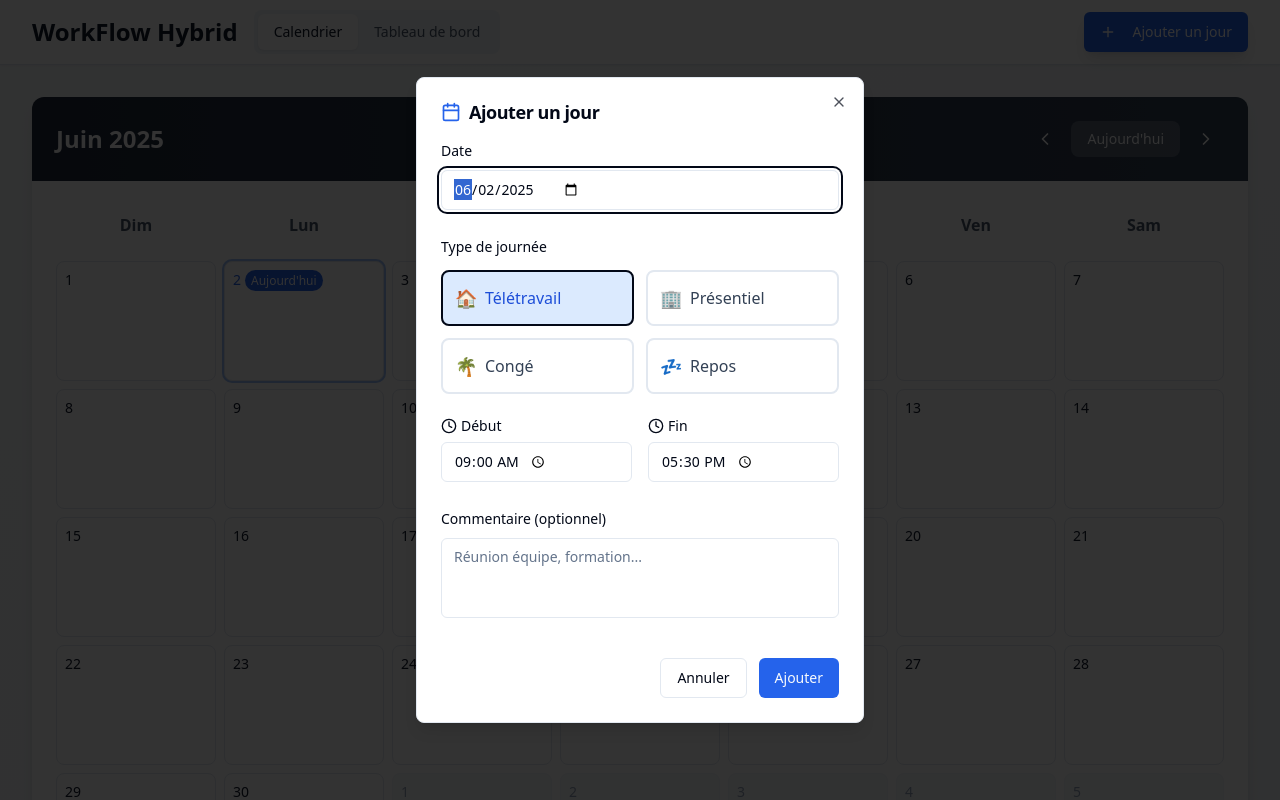
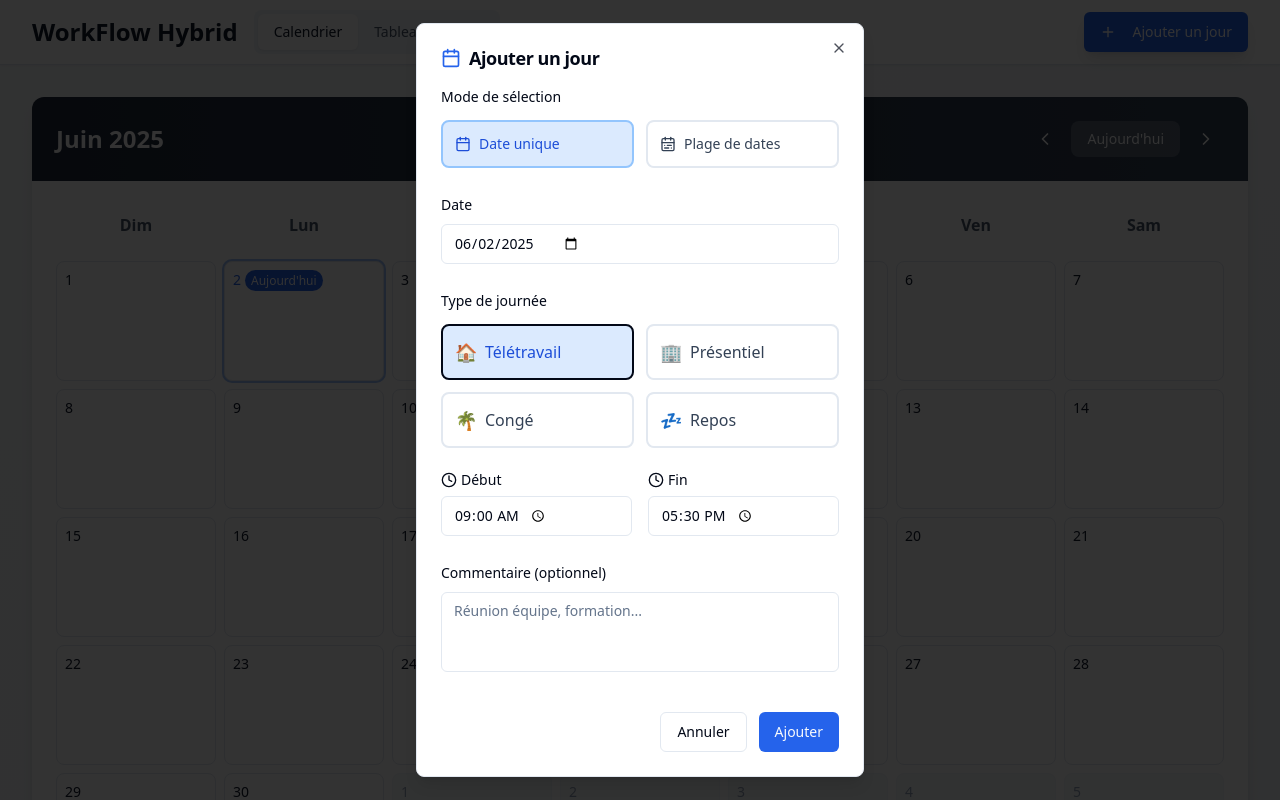
Before and after one commit to npeugenia/hybrid-schedule-sync, a React (Vite) app: page / in a window 1280 px wide. Both pictures are taken after a click on the button "Ajouter un jour". Shown: the top 800 px of the page. Built offline with nearby package versions, Linux system fonts and the light colour scheme.

Commit message:
Feat: Implement date range selection
Allow users to select a date range instead of single dates.

```diff
--- a/src/components/modals/AddEventModal.tsx
+++ b/src/components/modals/AddEventModal.tsx
@@ -6,12 +6,13 @@ import { Input } from '../ui/input';
 import { Label } from '../ui/label';
 import { Textarea } from '../ui/textarea';
 import { Event, EventType, eventTypeConfigs } from '../../types/Event';
-import { Calendar, Clock, Trash2 } from 'lucide-react';
+import { Calendar, Clock, Trash2, CalendarRange } from 'lucide-react';
 
 interface AddEventModalProps {
   isOpen: boolean;
   onClose: () => void;
   onSave: (event: Event | Omit<Event, 'id'>) => void;
+  onSaveMultiple?: (events: Omit<Event, 'id'>[]) => void;
   onDelete?: (eventId: string) => void;
   selectedDate: Date | null;
   editingEvent?: Event | null;
@@ -21,6 +22,7 @@ export const AddEventModal: React.FC<AddEventModalProps> = ({
   isOpen,
   onClose,
   onSave,
+  onSaveMultiple,
   onDelete,
   selectedDate,
   editingEvent
@@ -30,6 +32,8 @@ export const AddEventModal: React.FC<AddEventModalProps> = ({
   const [startTime, setStartTime] = useState('09:00');
   const [endTime, setEndTime] = useState('17:30');
   const [comment, setComment] = useState('');
+  const [isRangeMode, setIsRangeMode] = useState(false);
+  const [endDate, setEndDate] = useState('');
 
   useEffect(() => {
     if (isOpen) {
@@ -39,19 +43,62 @@ export const AddEventModal: React.FC<AddEventModalProps> = ({
         setStartTime(editingEvent.startTime);
         setEndTime(editingEvent.endTime);
         setComment(editingEvent.comment || '');
+        setIsRangeMode(false);
+        setEndDate('');
       } else if (selectedDate) {
         setDate(selectedDate.toISOString().split('T')[0]);
         setEventType('telework');
         setStartTime('09:00');
         setEndTime('17:30');
         setComment('');
+        setIsRangeMode(false);
+        setEndDate('');
       }
     }
   }, [isOpen, editingEvent, selectedDate]);
 
+  const generateDateRange = (startDate: string, endDate: string): Date[] => {
+    const dates: Date[] = [];
+    const start = new Date(startDate);
+    const end = new Date(endDate);
+
+    for (let d = new Date(start); d <= end; d.setDate(d.getDate() + 1)) {
+      dates.push(new Date(d));
+    }
+
+    return dates;
+  };
+
   const handleSubmit = (e: React.FormEvent) => {
     e.preventDefault();
 
+    if (editingEvent) {
+      // Mode édition - un seul événement
+      const eventData = {
+        date: new Date(date),
+        type: eventType,
+        startTime,
+        endTime,
+        comment: comment.trim() || undefined,
+        id: editingEvent.id
+      };
+      onSave(eventData);
+      return;
+    }
+
+    if (isRangeMode && endDate && onSaveMultiple) {
+      // Mode plage de dates
+      const dateRange = generateDateRange(date, endDate);
+      const events = dateRange.map(dateObj => ({
+        date: dateObj,
+        type: eventType,
+        startTime,
+        endTime,
+        comment: comment.trim() || undefined
+      }));
+      onSaveMultiple(events);
+    } else {
+      // Mode date unique
       const eventData = {
         date: new Date(date),
         type: eventType,
@@ -59,10 +106,6 @@ export const AddEventModal: React.FC<AddEventModalProps> = ({
         endTime,
         comment: comment.trim() || undefined
       };
-
-    if (editingEvent) {
-      onSave({ ...eventData, id: editingEvent.id });
-    } else {
       onSave(eventData);
     }
   };
@@ -88,9 +131,60 @@ export const AddEventModal: React.FC<AddEventModalProps> = ({
         </DialogHeader>
 
         <form onSubmit={handleSubmit} className="space-y-6">
-          {/* Date */}
+          {/* Mode de sélection - uniquement en mode ajout */}
+          {!isEditing && (
+            <div className="space-y-3">
+              <Label>Mode de sélection</Label>
+              <div className="flex space-x-3">
+                <label
+                  className={`
+                    flex items-center p-3 border-2 rounded-lg cursor-pointer transition-all flex-1
+                    ${!isRangeMode
+                      ? 'bg-blue-100 border-blue-300 text-blue-700'
+                      : 'border-slate-200 hover:border-slate-300 bg-white text-slate-700'
+                    }
+                  `}
+                >
+                  <input
+                    type="radio"
+                    name="selectionMode"
+                    checked={!isRangeMode}
+                    onChange={() => setIsRangeMode(false)}
+                    className="sr-only"
+                  />
+                  <Calendar className="w-4 h-4 mr-2" />
+                  <span className="font-medium text-sm">Date unique</span>
+                </label>
+
+                <label
+                  className={`
+                    flex items-center p-3 border-2 rounded-lg cursor-pointer transition-all flex-1
+                    ${isRangeMode
+                      ? 'bg-blue-100 border-blue-300 text-blue-700'
+                      : 'border-slate-200 hover:border-slate-300 bg-white text-slate-700'
+                    }
+                  `}
+                >
+                  <input
+                    type="radio"
+                    name="selectionMode"
+                    checked={isRangeMode}
+                    onChange={() => setIsRangeMode(true)}
+                    className="sr-only"
+                  />
+                  <CalendarRange className="w-4 h-4 mr-2" />
+                  <span className="font-medium text-sm">Plage de dates</span>
+                </label>
+              </div>
+            </div>
+          )}
+
+          {/* Dates */}
+          <div className={isRangeMode ? 'grid grid-cols-2 gap-4' : 'space-y-2'}>
             <div className="space-y-2">
-            <Label htmlFor="date">Date</Label>
+              <Label htmlFor="date">
+                {isRangeMode ? 'Date de début' : 'Date'}
+              </Label>
               <Input
                 id="date"
                 type="date"
@@ -99,6 +193,22 @@ export const AddEventModal: React.FC<AddEventModalProps> = ({
                 required
                 className="w-full"
               />
+            </div>
+
+            {isRangeMode && (
+              <div className="space-y-2">
+                <Label htmlFor="endDate">Date de fin</Label>
+                <Input
+                  id="endDate"
+                  type="date"
+                  value={endDate}
+                  onChange={(e) => setEndDate(e.target.value)}
+                  min={date}
+                  required
+                  className="w-full"
+                />
+              </div>
+            )}
           </div>
 
           {/* Type d'événement */}
@@ -178,6 +288,18 @@ export const AddEventModal: React.FC<AddEventModalProps> = ({
             />
           </div>
 
+          {/* Prévisualisation de la plage */}
+          {isRangeMode && date && endDate && (
+            <div className="p-3 bg-blue-50 border border-blue-200 rounded-lg">
+              <p className="text-sm text-blue-700 font-medium">
+                Plage sélectionnée : {generateDateRange(date, endDate).length} jour(s)
+              </p>
+              <p className="text-xs text-blue-600 mt-1">
+                Du {new Date(date).toLocaleDateString('fr-FR')} au {new Date(endDate).toLocaleDateString('fr-FR')}
+              </p>
+            </div>
+          )}
+
           {/* Actions */}
           <div className="flex justify-between pt-4">
             <div>
@@ -206,7 +328,7 @@ export const AddEventModal: React.FC<AddEventModalProps> = ({
                 type="submit"
                 className="bg-blue-600 hover:bg-blue-700"
               >
-                {isEditing ? 'Mettre à jour' : 'Ajouter'}
+                {isEditing ? 'Mettre à jour' : isRangeMode ? 'Ajouter la plage' : 'Ajouter'}
               </Button>
             </div>
           </div>
--- a/src/pages/Index.tsx
+++ b/src/pages/Index.tsx
@@ -39,6 +39,16 @@ const Index = () => {
       id: Date.now().toString()
     };
     setEvents(prev => [...prev, newEvent]);
+    setIsModalOpen(false);
+    setSelectedDate(null);
+  };
+
+  const handleAddMultipleEvents = (eventList: Omit<Event, 'id'>[]) => {
+    const newEvents: Event[] = eventList.map((event, index) => ({
+      ...event,
+      id: (Date.now() + index).toString()
+    }));
+    setEvents(prev => [...prev, ...newEvents]);
     setIsModalOpen(false);
     setSelectedDate(null);
   };
@@ -134,6 +144,7 @@ const Index = () => {
           setEditingEvent(null);
         }}
         onSave={editingEvent ? handleEditEvent : handleAddEvent}
+        onSaveMultiple={handleAddMultipleEvents}
         onDelete={handleDeleteEvent}
         selectedDate={selectedDate}
         editingEvent={editingEvent}
```
Lines whose indentation alone changed are shown as unchanged.
